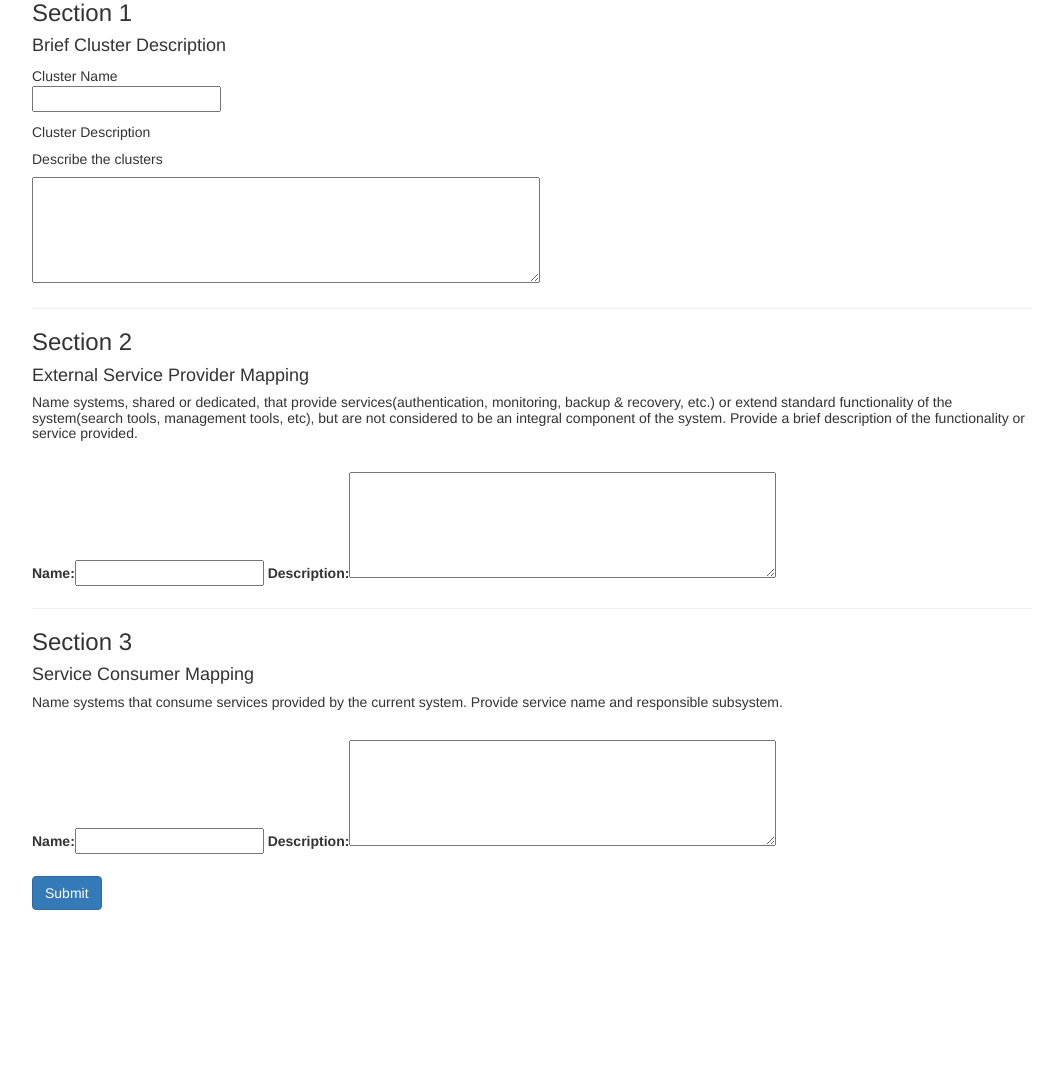
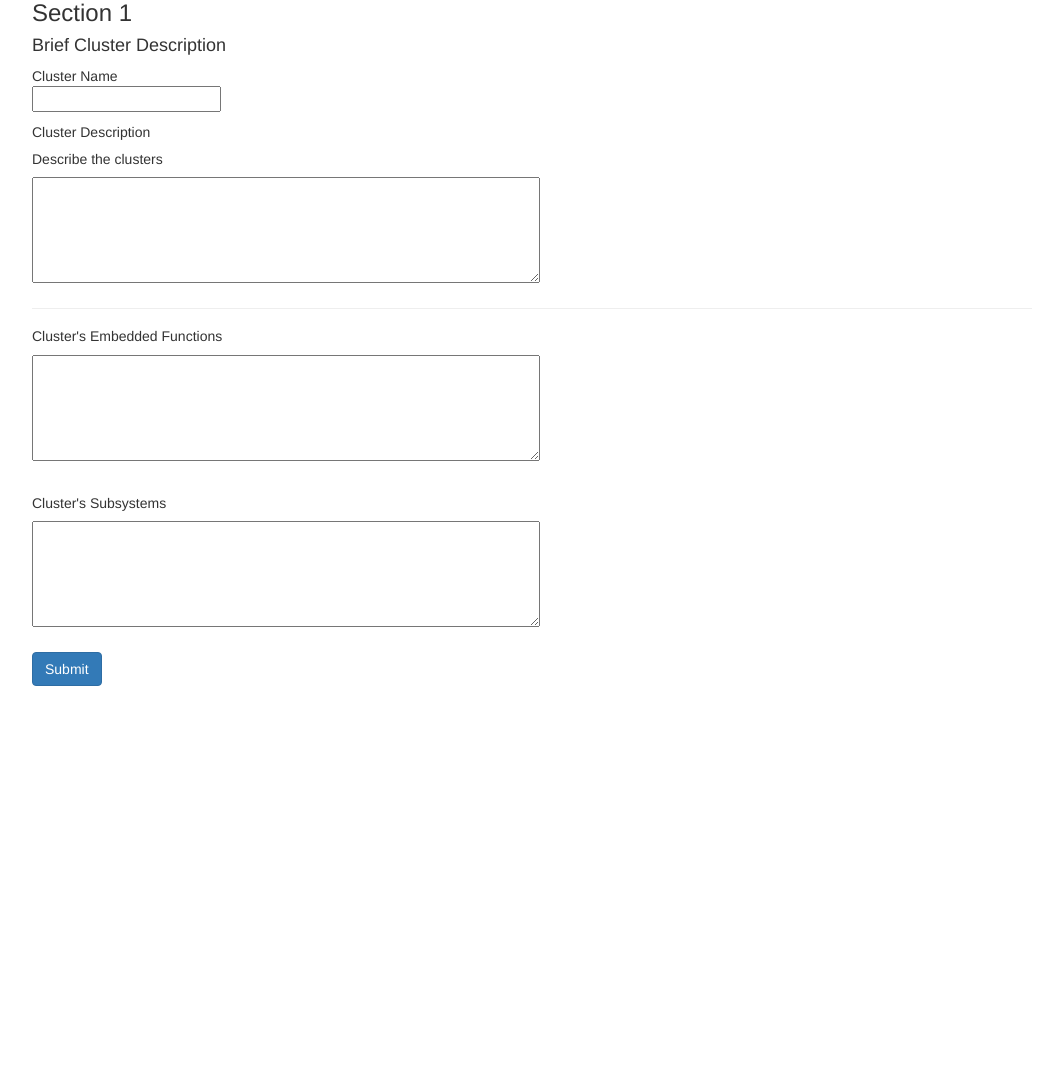
Before and after one commit to Lab-Brat/flask_masque, a Flask app: page /cluster_new in a window 1280 px wide. Shown: the part 177-1247 px from the top of the page, without its empty margins (108-1162 px from the left). After the commit the page ends 863 px from the top, so only its background shows below. Run offline with Flask 2, Linux system fonts and the light colour scheme; some libraries are stand-ins or nearby versions.

Commit message:
simplified cluster form

```diff
--- a/app.py
+++ b/app.py
@@ -148,10 +148,8 @@ def cluster_new():
     if request.method == 'POST':
         new_cluster = CreateClusters(cluster=request.form['cluster'],
                             description=request.form['description'],
-                            espm_name=request.form['espm_name'],
-                            espm_description=request.form['espm_description'],
-                            scm_name=request.form['scm_name'],
-                            scm_description=request.form['scm_description'])
+                            cluster_functions=request.form['cluster_functions'],
+                            cluster_subsystems=request.form['cluster_subsystems'])
 
         db.session.add(new_cluster)
         db.session.commit()
--- a/templates/cluster_new.html
+++ b/templates/cluster_new.html
@@ -23,36 +23,15 @@
             <hr/>
         </div>
 
-        <div>
-            <h3 style="text-align: left">Section 2</h3>
-            <h4 style="text-align: left">External Service Provider Mapping</h4>
-            <h5 style="text-align: left">
-                Name systems, shared or dedicated, that provide services(authentication, monitoring, backup & recovery, etc.)
-                or extend standard functionality of the system(search tools, management tools, etc),
-                but are not considered to be an integral component of the system.
-                Provide a brief description of the functionality or service provided.
-            </h5><br>
+        <section>
+            <h5>Cluster's Embedded Functions</h5>
+            <textarea name="cluster_functions" rows="5" cols="60" required></textarea>
+        </section><br/>
 
-            <div>
-                <label>Name: </label><input type="text" name="espm_name" value="" required/>
-                <label>Description: </label><textarea name="espm_description" rows="5" cols="50" required></textarea>
-            </div>
-        </div>
-        <hr/>
-
-        <div>
-            <h3 style="text-align: left">Section 3</h3>
-            <h4 style="text-align: left">Service Consumer Mapping</h4>
-            <h5 style="text-align: left">
-                Name systems that consume services provided by the current system. Provide service name and responsible subsystem.
-            </h5><br>
-
-            <div>
-                <label>Name: </label><input type="text" name="scm_name" value="" required/>
-                <label>Description: </label><textarea name="scm_description" rows="5" cols="50" required></textarea>
-            </div>
-        </div>
-        <br/>
+        <section>
+            <h5>Cluster's Subsystems</h5>
+            <textarea name="cluster_subsystems" rows="5" cols="60" required></textarea>
+        </section><br/>
 
         <section>
             <button type="submit" class="btn btn-primary">Submit</button>
```
Also changed, not shown: models.py (+5 -10 lines), samples/form_entries.csv (renamed from samples/entries.csv).
